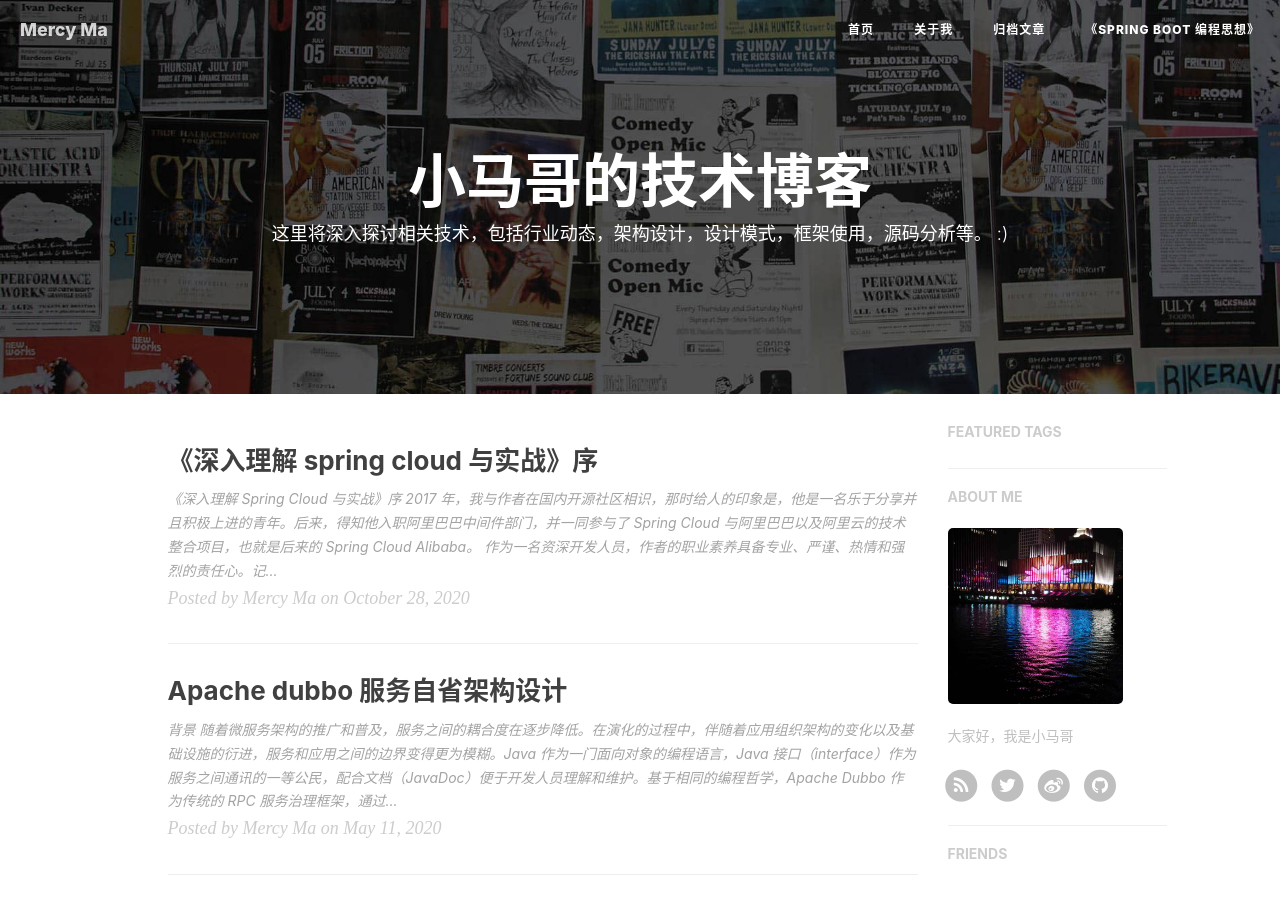
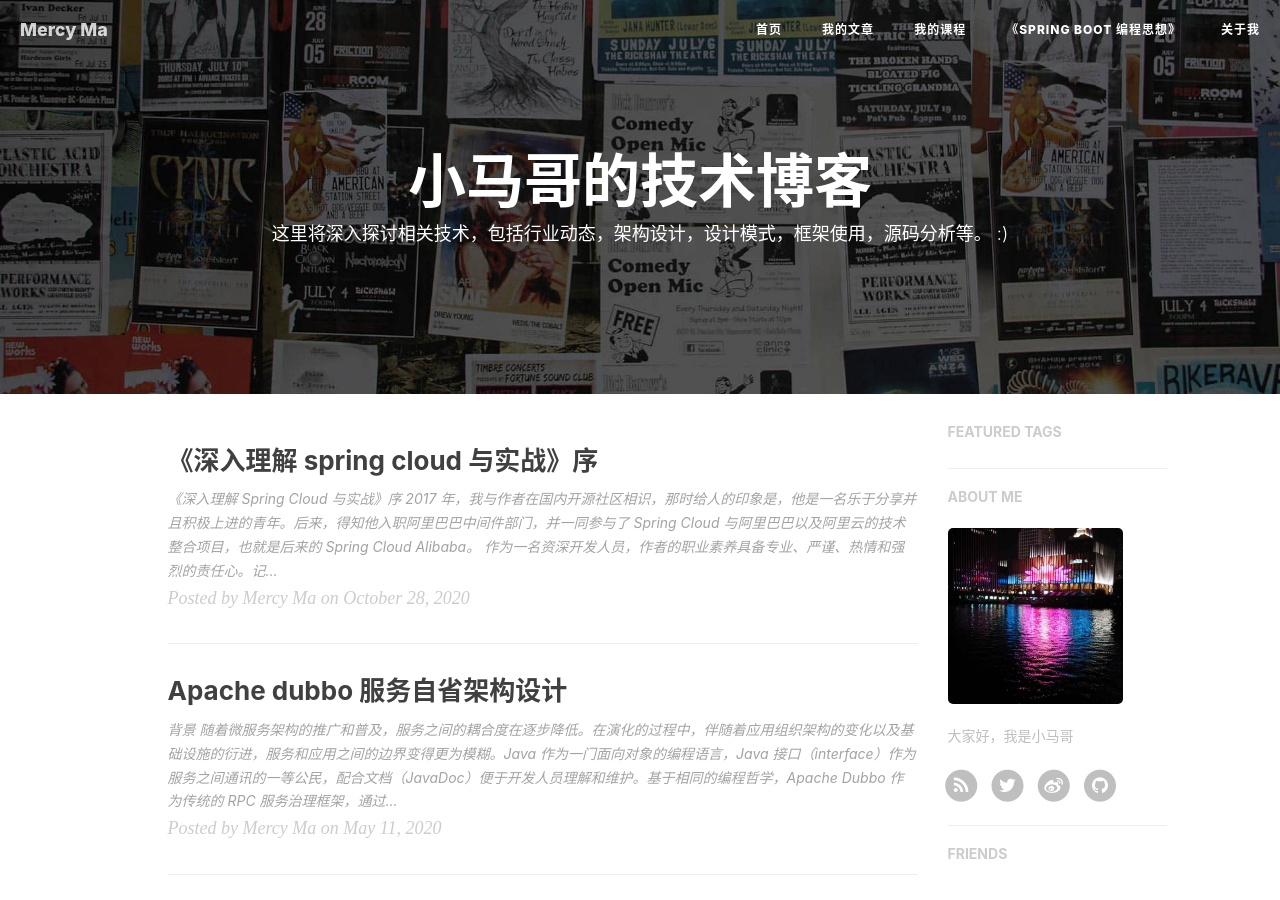
Before and after one commit to mercyblitz/mercyblitz.github.io, a Jekyll site: the page built from index.html, in a window 1280 px wide and 900 px high. Built offline with Jekyll 4.4.1, drawn with Linux system fonts in a browser that asks for light colours; nearby versions of some CDN libraries; the list of posts is cut into pages by our own code; comment, search, counter and statistics services are not loaded.

Commit message:
Update nav.html

```diff
--- a/_includes/nav.html
+++ b/_includes/nav.html
@@ -24,13 +24,16 @@
                         <a href="{{ site.baseurl }}/">首页</a>
                     </li>
                     <li>
-                        <a href="{{ site.baseurl }}/about/">关于我</a>
+                        <a href="{{ site.baseurl }}/archive/">我的文章</a>
                     </li>
                     <li>
-                        <a href="{{ site.baseurl }}/archive/">归档文章</a>
+                        <a href="{{ site.baseurl }}/lessons/">我的课程</a>
                     </li>
                     <li>
                         <a href="{{ site.baseurl }}/books/thinking-in-spring-boot/">《Spring Boot 编程思想》</a>
+                    </li>
+                    <li>
+                        <a href="{{ site.baseurl }}/about/">关于我</a>
                     </li>
                 </ul>
             </div>
```
